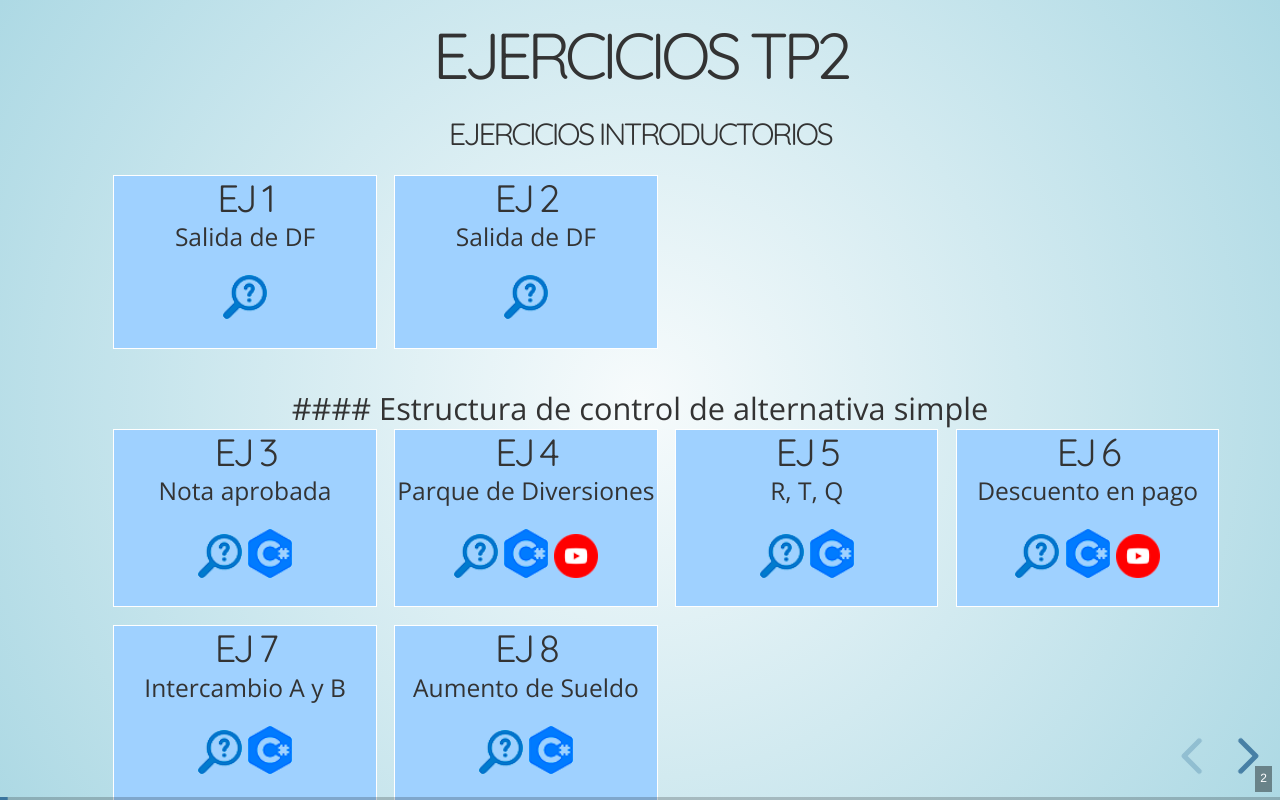
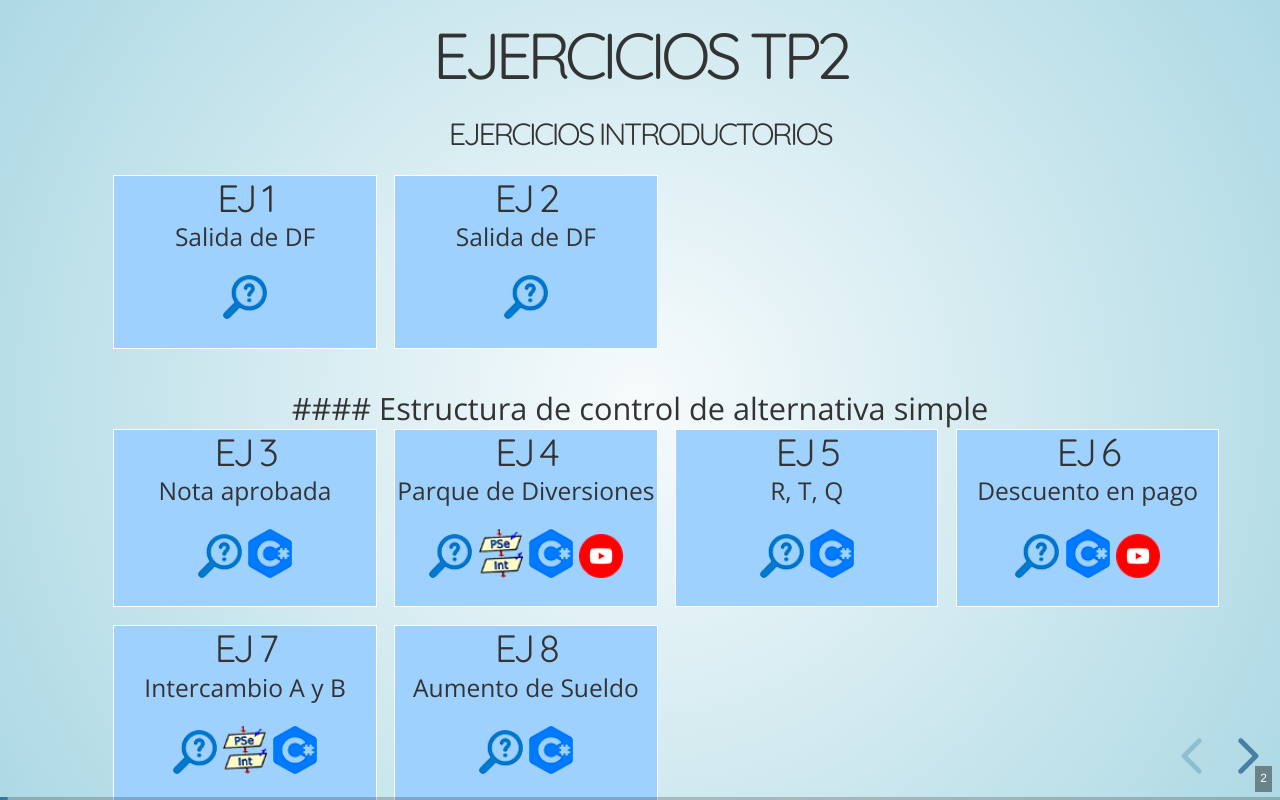
Before and after one commit to ucc-fundamentosprogramacion/GTP, a plain HTML site: page TP2_ejercicios.html in a window 1280 px wide. Both pictures are taken after a click on the button "next slide". Drawn offline with nearby package versions, Linux system fonts and the light colour scheme; some packages are replaced by stand-ins of ours.

Commit message:
Deploying to gh-pages from @ ucc-fundamentosprogramacion/GTP@3aefad8843074c4058cf90791478f1d5605f7b58 🚀

```diff
--- a/TP2_ejercicios.html
+++ b/TP2_ejercicios.html
@@ -116,6 +116,7 @@ Created by [edme88]("https://t.me/edme88")
         Parque de Diversiones
         <p>
             <a href="#/18"><img src="images/problema.png"></a>
+            <a href="#/20"><img src="images/pseint_logo.png"></a>
             <a href="#/21"><img src="images/Cmasmas.png"></a>
             <a href="#/22"><img src="images/youtube_logo.png"></a>
         </p>
@@ -142,6 +143,7 @@ Created by [edme88]("https://t.me/edme88")
         Intercambio A y B
         <p>
             <a href="#/33"><img src="images/problema.png"></a>
+            <a href="#/35"><img src="images/pseint_logo.png"></a>
             <a href="#/36"><img src="images/Cmasmas.png"></a>
         </p>
     </div>
@@ -176,6 +178,7 @@ Created by [edme88]("https://t.me/edme88")
         Bancos en Aula
         <p>
             <a href="#/48"><img src="images/problema.png"></a>
+            <a href="#/50"><img src="images/pseint_logo.png"></a>
             <a href="#/51"><img src="images/Cmasmas.png"></a>
         </p>
     </div>
@@ -192,6 +195,7 @@ Created by [edme88]("https://t.me/edme88")
         Función Cuadrática
         <p>
             <a href="#/58"><img src="images/problema.png"></a>
+            <a href="#/60"><img src="images/pseint_logo.png"></a>
             <a href="#/61"><img src="images/Cmasmas.png"></a>
             <a href="#/62"><img src="images/youtube_logo.png"></a>
         </p>
@@ -255,6 +259,7 @@ Created by [edme88]("https://t.me/edme88")
         Nombre Mes
         <p>
             <a href="#/93"><img src="images/problema.png"></a>
+            <a href="#/95"><img src="images/pseint_logo.png"></a>
             <a href="#/96"><img src="images/Cmasmas.png"></a>
         </p>
     </div>
@@ -289,6 +294,7 @@ Created by [edme88]("https://t.me/edme88")
         + - y 0
         <p>
             <a href="#/114"><img src="images/problema.png"></a>
+            <a href="#/116"><img src="images/pseint_logo.png"></a>
             <a href="#/117"><img src="images/Cmasmas.png"></a>
         </p>
     </div>
@@ -376,6 +382,7 @@ Created by [edme88]("https://t.me/edme88")
         Año Bisiesto
         <p>
             <a href="#/163"><img src="images/problema.png"></a>
+            <a href="#/165"><img src="images/pseint_logo.png"></a>
             <a href="#/166"><img src="images/Cmasmas.png"></a>
         </p>
     </div>
```
